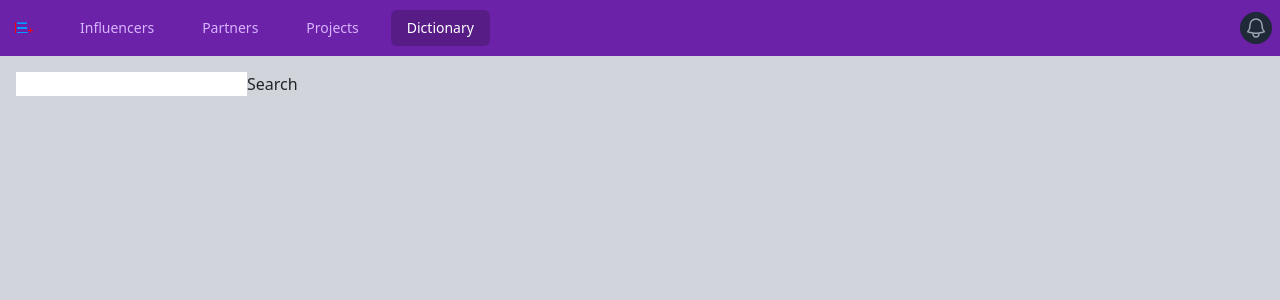
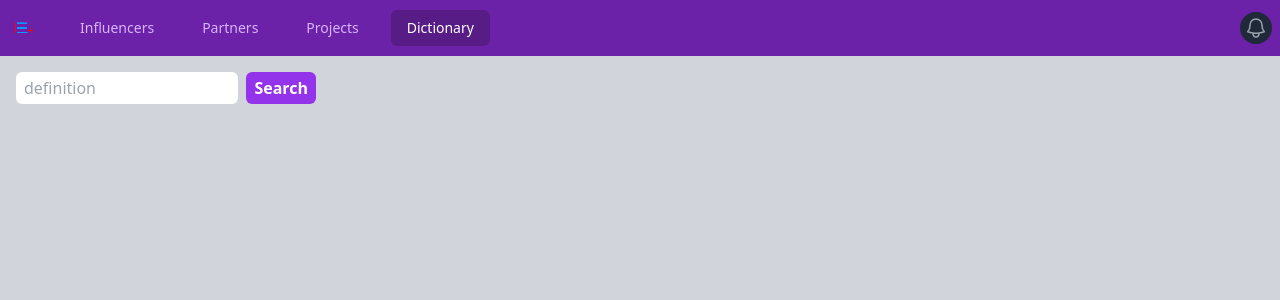
Before and after one commit to emmanueluwa/rere, a React (Vite) app: page /dictionary in a window 1280 px wide. Shown: the top 300 px of the page. Built offline with nearby package versions, Linux system fonts and the light colour scheme.

Commit message:
adding error catching to apo fetch

```diff
--- a/src/pages/DefinitionPage.jsx
+++ b/src/pages/DefinitionPage.jsx
@@ -7,6 +7,7 @@ export default function DefinitionPage() {
   const [word, setWord] = useState([]);
 
   const [notFound, setNotFound] = useState(false);
+  const [error, setError] = useState(false);
 
   const navigate = useNavigate();
 
@@ -21,18 +22,38 @@ export default function DefinitionPage() {
       .then((res) => {
         if (res.status === 404) {
           setNotFound(true);
+        } else if (res.status === 401) {
+          navigate("/login");
+        } else if (res.status === 500) {
+          setError(true);
+        }
+
+        if (!res.ok) {
+          setError(true);
+          throw new Error("something went wrong");
         }
 
         return res.json();
       })
       .then((data) => {
         setWord(data[0].meanings);
-        console.log(data[0].meaning);
+      })
+      .catch((error) => {
+        console.log(error.message);
       });
   }, []);
 
   if (notFound) {
     return <NotFoundPage />;
+  }
+
+  if (error) {
+    return (
+      <>
+        <p>Something went wrong...</p>
+        <NotFoundPage />
+      </>
+    );
   }
 
   return (
--- a/src/pages/DictionaryPage.jsx
+++ b/src/pages/DictionaryPage.jsx
@@ -21,20 +21,23 @@ export default function DictionaryPage() {
   // }, [word]);
 
   return (
-    <>
+    <form
+      className="flex justify-center space-x-2 max-w-[300px]"
+      onSubmit={() => {
+        navigate("/definition/" + word);
+      }}
+    >
       <input
+        className="px-2 rounded py-1 shrink min-w-0"
+        placeholder="definition"
         type="text"
         onChange={(e) => {
           setWord(e.target.value);
         }}
       />
-      <button
-        onClick={() => {
-          navigate("/definition/" + word, { replace: true });
-        }}
-      >
+      <button className="bg-purple-600 hover:bg-purple-700 text-white font-bold py-1 px-2 rounded">
         Search
       </button>
-    </>
+    </form>
   );
 }
```
